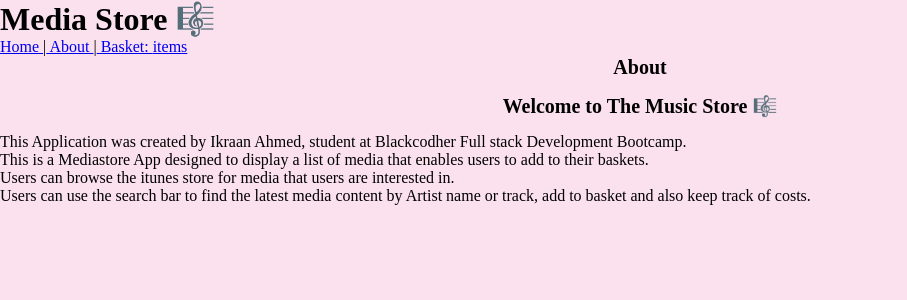
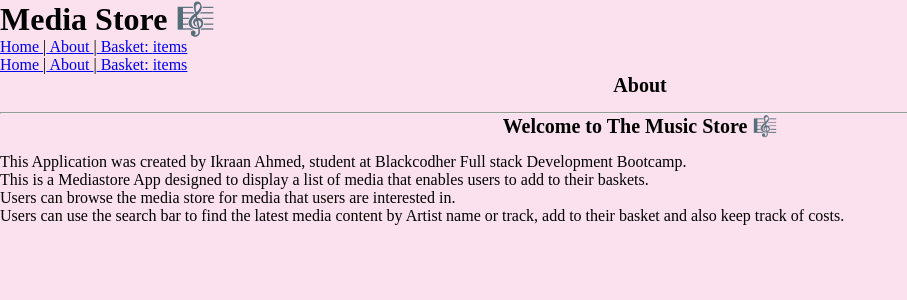
Before and after one commit to black-codher-bootcamp-2022-daly/unit-04-react-assessment-Ikraan, a React (Create React App) app: page /about in a window 1280 px wide. Shown: the top 300 px of the page, without its empty margins (0-907 px from the left). Built offline with nearby package versions, Linux system fonts and the light colour scheme.

Commit message:
Updated About.js

```diff
--- a/src/pages/About.js
+++ b/src/pages/About.js
@@ -1,21 +1,29 @@
 import React from 'react';
-import { link } from 'react-router-dom';
-import Header from '../components/Header';
+import { Link } from 'react-router-dom';
 
-function About(){
+
+
+
+const About= (props) => {
     return(
         <>
-            <h1 className='title'>About</h1>
+       <div id="nav">
+          <Link to="/"> Home </Link> |
+          <Link to="/about"> About </Link> |
+          <Link to="/basket" id="basketlink"> Basket: {props.basketCount} item{props.basketCount===1?"":"s"}</Link>
+        </div>
+        <div> <h1 className='title'>About</h1> </div>
+        <hr></hr>
         <div className='aboutBody'>
-                <h2 className='aboutTitle'>Welcome to The Music Store 🎼</h2>
+                <h2 className='aboutTitle'>Welcome to The Music Store <span id='icon'>🎼</span></h2>
                 <p> This Application was created by Ikraan Ahmed, student at Blackcodher Full stack Development Bootcamp.<br />
                 This is a Mediastore App designed to display a list of media that enables users to add to their baskets. <br />
-                Users can browse the itunes store for media that users are interested in. <br />
-                Users can use the search bar to find the latest media content by Artist name or track, add to basket and also keep track of costs. <br /> </p>
+                Users can browse the media store for media that users are interested in. <br />
+                Users can use the search bar to find the latest media content by Artist name or track, add to their basket and also keep track of costs. <br /> </p>
             </div>
-            </>
 
 
+        </>
     )
 }
 
```
